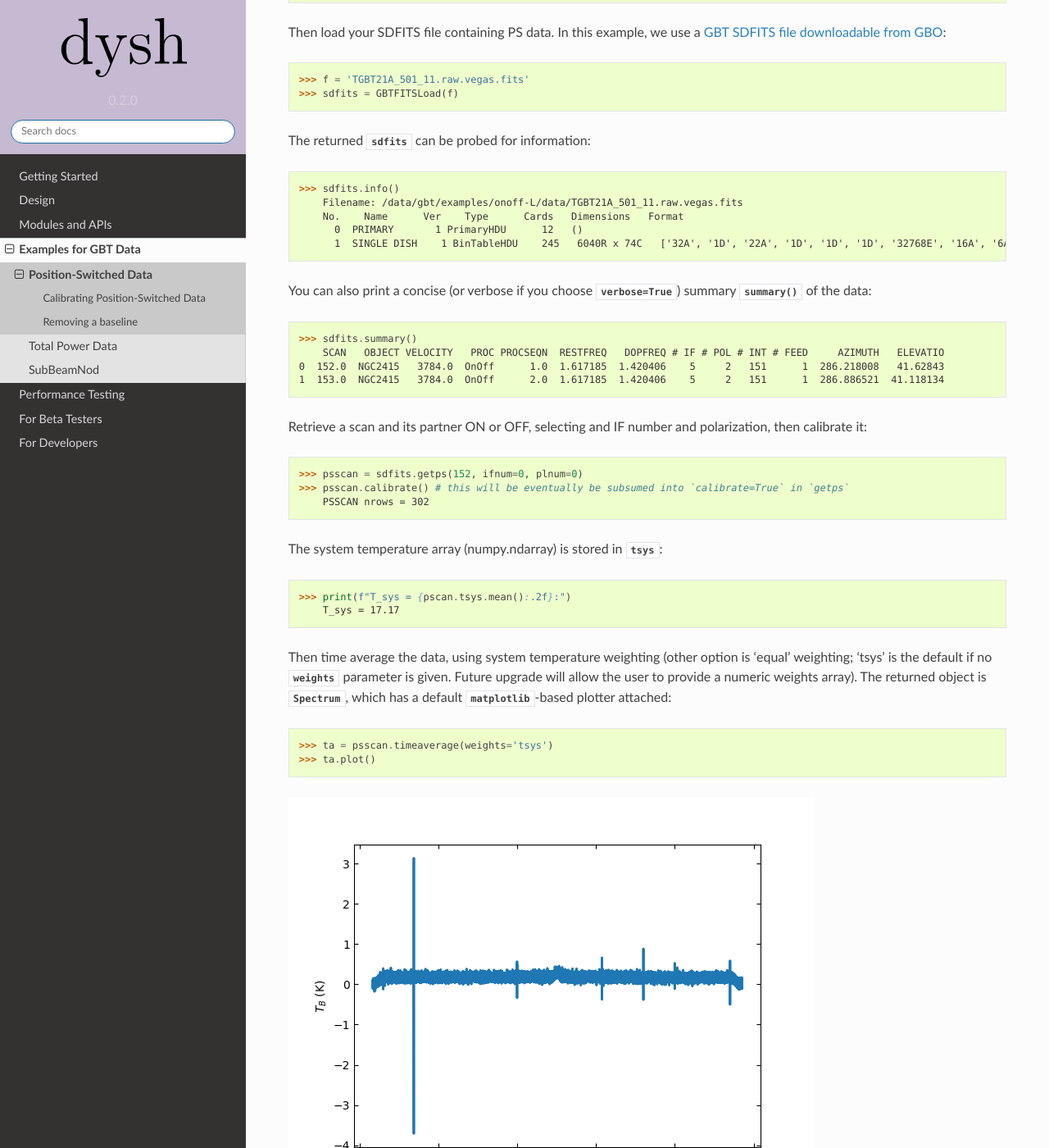
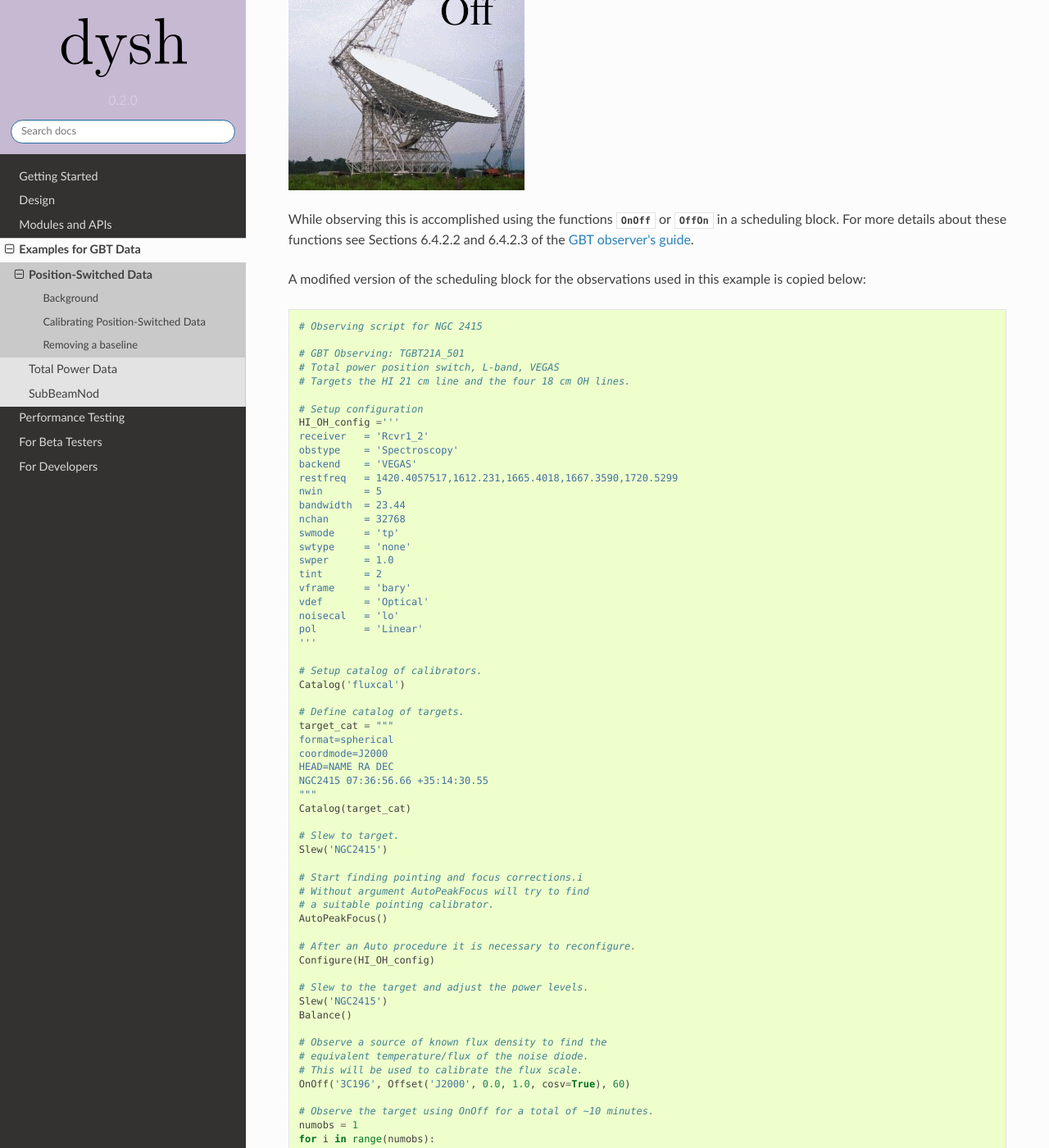
Before and after one commit to GreenBankObservatory/dysh, a Sphinx documentation site: the page built from docs/source/examples/positionswitch.rst, in a window 1280 px wide and 1400 px high, scrolled down 344 px. Shown: the whole window at 82% size. Built offline with Sphinx 7.4.7 and the Read the Docs theme 2.0.0, drawn with Linux system fonts in a browser that asks for light colours; some of the changed text lies outside the part shown.

Commit message:
Updated position switched example  doc

```diff
--- a/docs/source/examples/positionswitch.rst
+++ b/docs/source/examples/positionswitch.rst
@@ -1,6 +1,87 @@
 **********************
 Position-Switched Data
 **********************
+
+Background
+==========
+
+Position switched observations are those in which the telescope observes a target (the ON position or signal) and another part of the sky, assumed to be devoid of emission (the OFF position or reference).
+
+.. image:: ../_static/examples/gbt_ps_2.gif
+
+While observing this is accomplished using the functions `OnOff` or `OffOn` in a scheduling block. For more details about these functions see Sections 6.4.2.2 and 6.4.2.3 of the |gbtog_link|.
+
+.. |gbtog_link| raw:: html
+
+   <a href="http://www.gb.nrao.edu/scienceDocs/GBTog.pdf" target="_blank">GBT observer's guide</a>
+
+A modified version of the scheduling block for the observations used in this example is copied below::
+
+    # Observing script for NGC 2415
+
+    # GBT Observing: TGBT21A_501
+    # Total power position switch, L-band, VEGAS
+    # Targets the HI 21 cm line and the four 18 cm OH lines.
+
+    # Setup configuration
+    HI_OH_config ='''
+    receiver   = 'Rcvr1_2'
+    obstype    = 'Spectroscopy'
+    backend    = 'VEGAS'
+    restfreq   = 1420.4057517,1612.231,1665.4018,1667.3590,1720.5299
+    nwin       = 5
+    bandwidth  = 23.44
+    nchan      = 32768
+    swmode     = 'tp'
+    swtype     = 'none'
+    swper      = 1.0
+    tint       = 2
+    vframe     = 'bary'
+    vdef       = 'Optical'
+    noisecal   = 'lo'
+    pol        = 'Linear'
+    '''
+
+    # Setup catalog of calibrators.
+    Catalog('fluxcal')
+
+    # Define catalog of targets.
+    target_cat = """
+    format=spherical
+    coordmode=J2000
+    HEAD=NAME RA DEC
+    NGC2415 07:36:56.66 +35:14:30.55
+    """
+    Catalog(target_cat)
+
+    # Slew to target.
+    Slew('NGC2415')
+
+    # Start finding pointing and focus corrections.i
+    # Without argument AutoPeakFocus will try to find
+    # a suitable pointing calibrator.
+    AutoPeakFocus()
+
+    # After an Auto procedure it is necessary to reconfigure.
+    Configure(HI_OH_config)
+
+    # Slew to the target and adjust the power levels.
+    Slew('NGC2415')
+    Balance()
+
+    # Observe a source of known flux density to find the
+    # equivalent temperature/flux of the noise diode.
+    # This will be used to calibrate the flux scale.
+    OnOff('3C196', Offset('J2000', 0.0, 1.0, cosv=True), 60)
+
+    # Observe the target using OnOff for a total of ~10 minutes.
+    numobs = 1
+    for i in range(numobs):
+        OnOff('NGC2415',
+            Offset('J2000', 0.4042, 0.263), 300)
+
+
+
 
 Calibrating Position-Switched Data
 ==================================
@@ -31,19 +112,19 @@ You can also print a concise (or verbose if you choose `verbose=True`) summary :
 
     >>> sdfits.summary()
         SCAN   OBJECT VELOCITY   PROC PROCSEQN  RESTFREQ   DOPFREQ # IF # POL # INT # FEED     AZIMUTH   ELEVATIO
-    0  152.0  NGC2415   3784.0  OnOff      1.0  1.617185  1.420406    5     2   151      1  286.218008   41.62843
-    1  153.0  NGC2415   3784.0  OnOff      2.0  1.617185  1.420406    5     2   151      1  286.886521  41.118134
+    0    152  NGC2415   3784.0  OnOff        1  1.617185  1.420406    5     2   151      1  286.218008   41.62843
+    1    153  NGC2415   3784.0  OnOff        2  1.617185  1.420406    5     2   151      1  286.886521  41.118134
 
-Retrieve a scan and its partner ON or OFF, selecting and IF number and polarization, then calibrate it::
+Retrieve a scan and its partner ON or OFF, selecting an IF number and polarization, then calibrate it::
 
     >>> psscan = sdfits.getps(152, ifnum=0, plnum=0)
     >>> psscan.calibrate() # this will be eventually be subsumed into `calibrate=True` in `getps`
         PSSCAN nrows = 302
 
-The system temperature array (numpy.ndarray) is stored in `tsys`::
+The system temperature array (`numpy.ndarray`) is stored in `tsys`::
 
-    >>> print(f"T_sys = {pscan.tsys.mean():.2f}:")
-        T_sys = 17.17
+    >>> print(f"T_sys = {pscan.tsys.mean():.2f} K")
+        T_sys = 17.17 K
 
 Then time average the data, using system temperature weighting (other option is 'equal' weighting; 'tsys' is the default if no `weights` parameter is given. Future upgrade will allow the user to provide a numeric weights array). The returned object is :class:`~dysh.spectra.spectrum.Spectrum`, which has a default `matplotlib`-based plotter attached::
 
@@ -59,6 +140,10 @@ The :meth:`~dysh.spectra.spectrum.Spectrum.plot` command allows changing of axis
     >>> ta.plot(xaxis_unit="km/s",yaxis_unit="mK",ymin=-100,ymax=500,xmin=3000,xmax=4500)
 
 .. image:: ../_static/examples/ps_152_zoom.png
+
+.. WARNING::
+    At this point, `dysh` does not handle Doppler corrections. So the frequency and velocity information will be wrong for observations requesting a reference frame other than Topocentric.
+
 
 Removing a baseline
 ===================
```
Also changed, not shown: docs/source/_static/examples/gbt_ps_2.gif (added).
